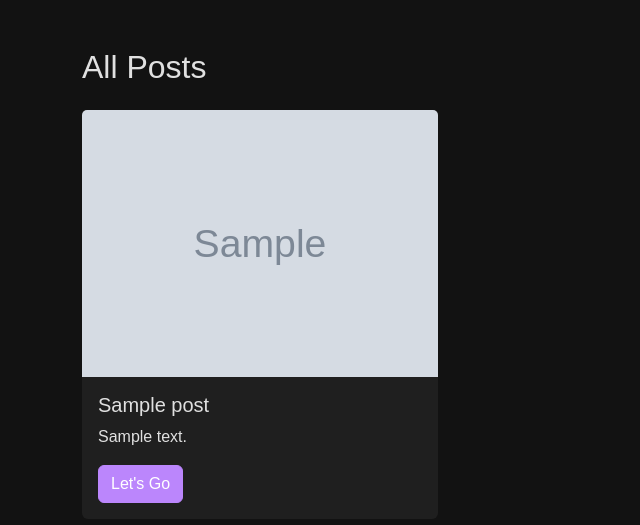
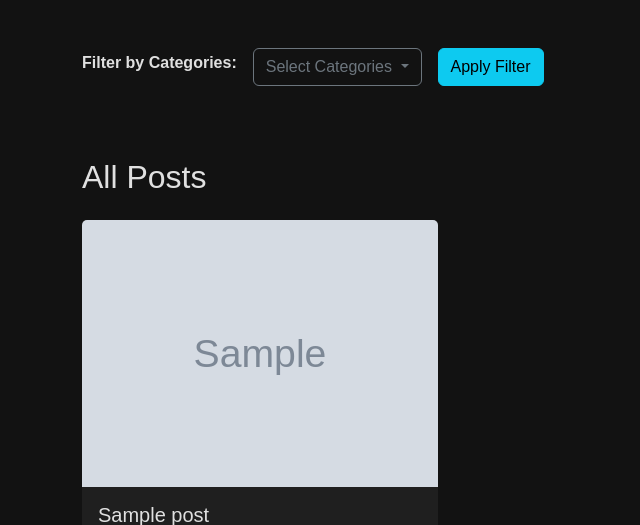
Before and after one commit to Om-S-Yeole/blogs, a Django app: page /all_posts/ in a window 1280 px wide. Shown: the part 76-601 px from the top of the page, without its empty margins (0-640 px from the left). Run offline with Django 5.2, Linux system fonts and the light colour scheme; tables that the repository leaves empty hold one stand-in row (values such as "Sample post"); grey boxes marked "Sample" are stand-in pictures.

Commit message:
Adds feature to filter posts by selecting the categories.

```diff
--- /dev/null
+++ b/blog_website/blog/static/blog/css/all_posts.css
@@ -0,0 +1,34 @@
+.dropdown-menu {
+    max-height: 300px;
+    overflow-y: auto;
+}
+
+.dropdown-item {
+    display: flex;
+    align-items: center;
+    gap: 0.5rem;
+}
+
+.list-inline {
+    margin-top: 1rem;
+}
+
+.badge {
+    margin: 0 0.5rem;
+}
+
+/* Custom Styles for the Categories Filter Section */
+.dropdown-menu {
+    max-height: 300px;
+    overflow-y: auto;
+}
+.badge {
+    font-size: 0.9rem;
+    margin-right: 5px;
+}
+#category-filter-form {
+    flex-wrap: wrap;
+}
+#category-filter-form .dropdown {
+    max-width: 200px;
+}
--- /dev/null
+++ b/blog_website/blog/static/blog/js/all_posts.js
@@ -0,0 +1,5 @@
+document.querySelectorAll('input[name="categories"]').forEach(input => {
+    input.addEventListener('change', function () {
+        document.getElementById('category-filter-form').submit();
+    });
+});
--- a/blog_website/blog/templates/blog/all_posts.html
+++ b/blog_website/blog/templates/blog/all_posts.html
@@ -1,32 +1,114 @@
 {% extends 'blog/base.html' %}
 
 {% block content %}
-    {% include "blog/post_section.html" with section_id="all_posts" section_class="" section_title="All Posts"%}
+    <!-- Categories Filter Section -->
+    <div class="container mb-4 mt-5">
+        <div class="row align-items-center">
+            <!-- Filter Dropdown -->
+            <div class="col-md-8">
+                <form method="get" id="category-filter-form" class="d-flex align-items-center">
+                    <label for="categories" class="form-label me-3 fw-bold">Filter by Categories:</label>
+                    <div class="dropdown me-3">
+                        <button
+                            class="btn btn-outline-secondary dropdown-toggle"
+                            type="button"
+                            id="categoryDropdown"
+                            data-bs-toggle="dropdown"
+                            aria-expanded="false">
+                            Select Categories
+                        </button>
+                        <ul class="dropdown-menu" aria-labelledby="categoryDropdown" style="max-height: 200px; overflow-y: auto;">
+                            {% for category in categories %}
+                                <li>
+                                    <label class="dropdown-item">
+                                        <input
+                                            type="checkbox"
+                                            name="categories"
+                                            value="{{ category.id }}"
+                                            {% if category.id in selected_categories %}checked{% endif %}>
+                                        {{ category.name }}
+                                    </label>
+                                </li>
+                            {% endfor %}
+                        </ul>
+                    </div>
+                    <button type="submit" class="btn btn-info">Apply Filter</button>
+                </form>
+            </div>
 
+            <!-- Selected Categories -->
+            <div class="col-md-4 text-md-end mt-3 mt-md-0">
+                {% if selected_categories %}
+                    <strong>Filtered by:</strong>
+                    <ul class="list-inline">
+                        {% for category in categories %}
+                            {% if category.id in selected_categories %}
+                                <li class="list-block-item my-1">
+                                    <span class="badge bg-primary text-white">{{ category.name }}</span>
+                                </li>
+                            {% endif %}
+                        {% endfor %}
+                    </ul>
+                {% endif %}
+            </div>
+        </div>
+    </div>
+
+    <!-- Posts Section -->
+    {% include "blog/post_section.html" with section_id="all_posts" section_class="" section_title="All Posts" %}
+
+    <!-- Pagination Section -->
     {% if is_paginated %}
-        <div class="paginator">
+        <div class="paginator text-center">
             {% if page_obj.has_previous %}
-                <a class="btn btn-outline-info mb-4" href="?page=1">First</a>
-                <a class="btn btn-outline-info mb-4" href="?page={{ page_obj.previous_page_number }}">Previous</a>
+                <a
+                    class="btn btn-outline-info mb-4"
+                    href="?page=1{% for cat_id in selected_categories %}&categories={{ cat_id }}{% endfor %}">
+                    First
+                </a>
+                <a
+                    class="btn btn-outline-info mb-4"
+                    href="?page={{ page_obj.previous_page_number }}{% for cat_id in selected_categories %}&categories={{ cat_id }}{% endfor %}">
+                    Previous
+                </a>
             {% endif %}
-
             {% for num in page_obj.paginator.page_range %}
                 {% if page_obj.number == num %}
-                    <a class="btn btn-info mb-4" href="?page={{ num }}">{{ num }}</a>
+                    <a
+                        class="btn btn-info mb-4"
+                        href="?page={{ num }}{% for cat_id in selected_categories %}&categories={{ cat_id }}{% endfor %}">
+                        {{ num }}
+                    </a>
                 {% elif num > page_obj.number|add:'-3' and num < page_obj.number|add:'3' %}
-                    <a class="btn btn-outline-info mb-4" href="?page={{ num }}">{{ num }}</a>
+                    <a
+                        class="btn btn-outline-info mb-4"
+                        href="?page={{ num }}{% for cat_id in selected_categories %}&categories={{ cat_id }}{% endfor %}">
+                        {{ num }}
+                    </a>
                 {% endif %}
             {% endfor %}
-
             {% if page_obj.has_next %}
-                <a class="btn btn-outline-info mb-4" href="?page={{ page_obj.next_page_number }}">Next</a>
-                <a class="btn btn-outline-info mb-4" href="?page={{ page_obj.paginator.num_pages }}">Last</a>
+                <a
+                    class="btn btn-outline-info mb-4"
+                    href="?page={{ page_obj.next_page_number }}{% for cat_id in selected_categories %}&categories={{ cat_id }}{% endfor %}">
+                    Next
+                </a>
+                <a
+                    class="btn btn-outline-info mb-4"
+                    href="?page={{ page_obj.paginator.num_pages }}{% for cat_id in selected_categories %}&categories={{ cat_id }}{% endfor %}">
+                    Last
+                </a>
             {% endif %}
         </div>
     {% endif %}
 {% endblock content %}
 
 {% block css_styles %}
-        {% load static %}
-        <link rel="stylesheet" href="{% static 'blog/css/paginator.css'%}">
+    {% load static %}
+    <link rel="stylesheet" href="{% static 'blog/css/paginator.css' %}">
+    <link rel="stylesheet" href="{% static 'blog/css/all_posts.css' %}">
 {% endblock css_styles %}
+
+{% block js_scripts %}
+    <script src="{% static 'blog/js/all_posts.js' %}"></script>
+{% endblock js_scripts %}
--- a/blog_website/blog/templates/blog/post_section.html
+++ b/blog_website/blog/templates/blog/post_section.html
@@ -9,9 +9,13 @@
                     {% include 'blog/card.html'%}
                 {% endfor %}
             {% else %}
-                {% for post in posts %}
-                    {% include 'blog/card.html'%}
-                {% endfor %}
+                {% if posts %}
+                    {% for post in posts %}
+                        {% include 'blog/card.html'%}
+                    {% endfor %}
+                {% else %}
+                    <p class="">No posts found for the selected categories. Try changing the filters.</p>
+                {% endif %}
             {% endif %}
         </div>
     </div>
--- a/blog_website/blog/views.py
+++ b/blog_website/blog/views.py
@@ -10,7 +10,7 @@ from .models import Post, Like, Category
 from django.contrib.auth.mixins import LoginRequiredMixin, UserPassesTestMixin
 from django.urls import reverse, reverse_lazy
 from django.conf import settings
-from django.db.models import Count
+from django.db.models import Count, Q
 from django.contrib import messages
 from django.core.files.storage import default_storage  # To delete old image file
 
@@ -43,14 +43,31 @@ class PostListView(ListView):
     ordering = ['-created_at']
     paginate_by = 3
 
+    def get_queryset(self):
+        queryset = super().get_queryset()
+        selected_categories = self.request.GET.getlist('categories')  # Get selected categories from query parameters
+
+        if selected_categories:
+            # Convert selected category IDs to integers
+            selected_category_ids = list(map(int, selected_categories))
+
+            if len(selected_category_ids) == 1:
+                # If only one category is selected, show all posts in that category
+                queryset = queryset.filter(categories__id=selected_category_ids[0])
+            else:
+                # If multiple categories are selected, apply intersection logic
+                for category_id in selected_category_ids:
+                    queryset = queryset.filter(categories__id=category_id)
+
+        return queryset
+
     def get_context_data(self, **kwargs):
-        # Get the default context from the superclass
         context = super().get_context_data(**kwargs)
+        context['title'] = 'All Posts'
+        context['categories'] = Category.objects.all()  # Pass all categories to the template
+        context['selected_categories'] = list(map(int, self.request.GET.getlist('categories')))  # Get selected categories
+        return context
 
-        # Add the 'title' to the context
-        context['title'] = 'All Posts'
-
-        return context
 class PostDetailView(DetailView):
     model = Post
     template_name = 'blog/post_detail.html'
```
